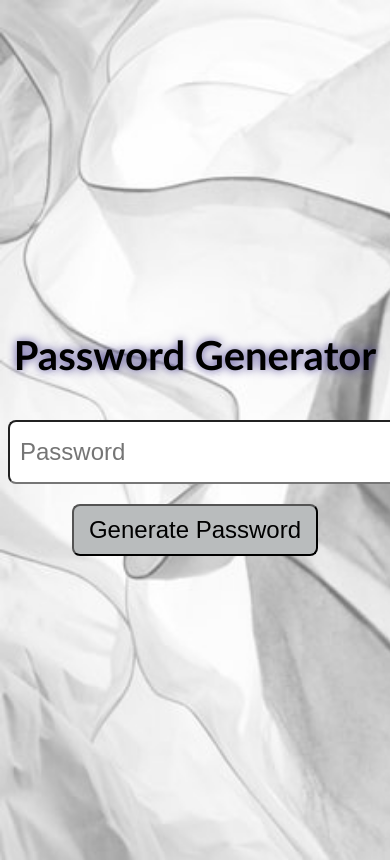
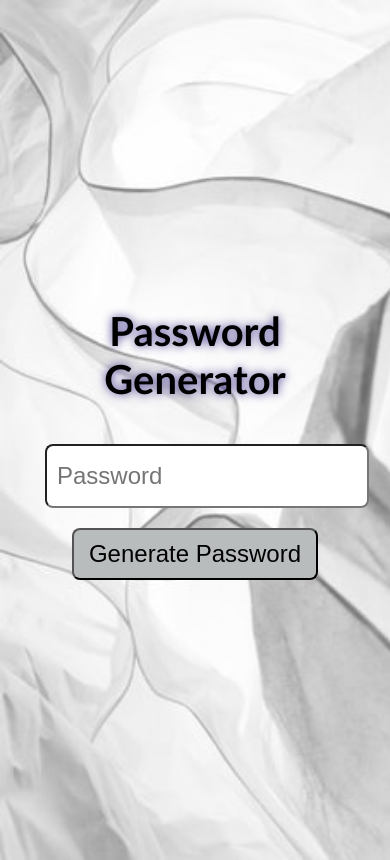
Before and after one commit to jadejhagru/password-generator, a plain HTML site: page index.html in a window 390 px wide. Drawn offline with Linux system fonts and the light colour scheme.

Commit message:
finalized

```diff
--- a/style.css
+++ b/style.css
@@ -2,6 +2,7 @@
     margin: 0;
     padding: 0;
     user-select: none;
+    display: flex;
 
 }
 
@@ -9,6 +10,7 @@ body {
     font-family:'Trebuchet MS', 'Lucida Sans Unicode', 'Lucida Grande', 'Lucida Sans', Arial, sans-serif;
     font-size: 20px;
     display: flex;
+    flex-wrap: wrap;
     justify-content:center;
     align-items: center;
     min-height: 100vh;
@@ -76,10 +78,17 @@ body {
 
         font-style: 1rem;
     }
+
+    .inputBox {
+        width: 300px;
+        position: relative;
+        text-align: center;
+    }
   }
 
   @media (max-width: 500px) {
     .btn {
       font-size: 0.8rem;
     }
+
   }
```
